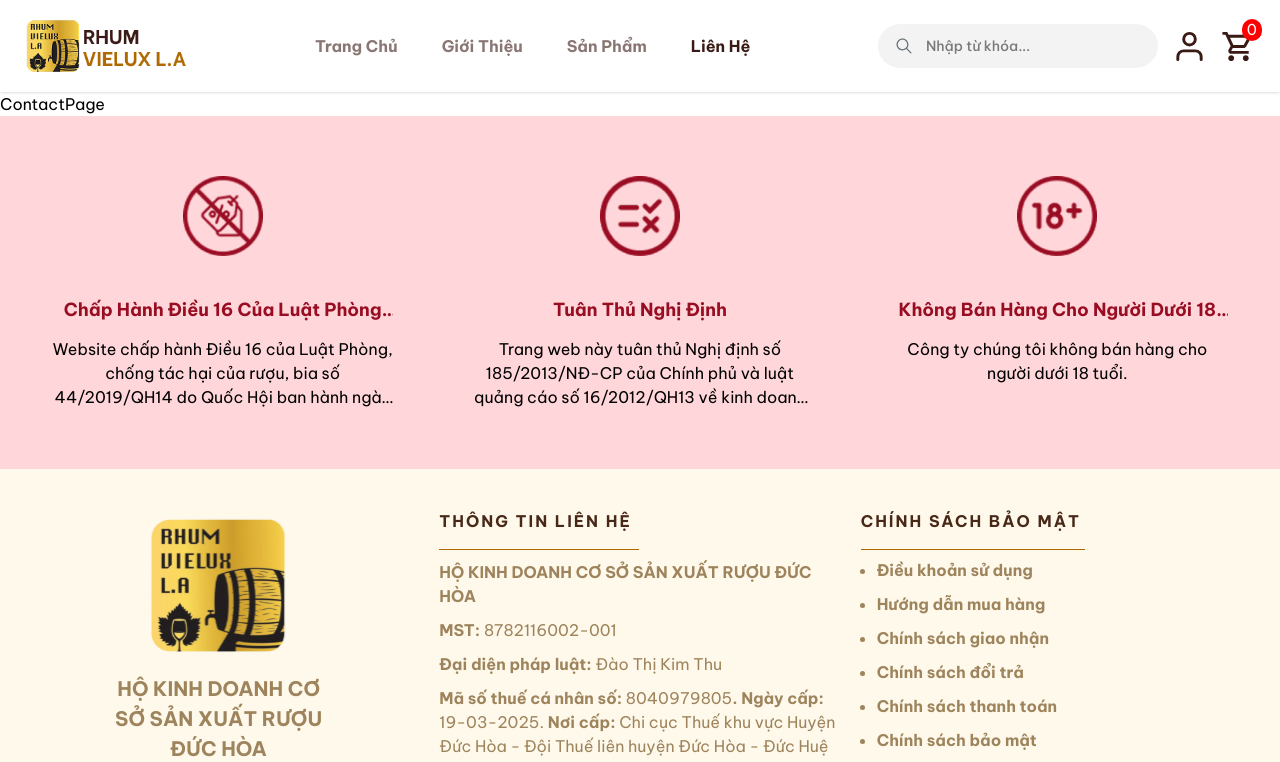
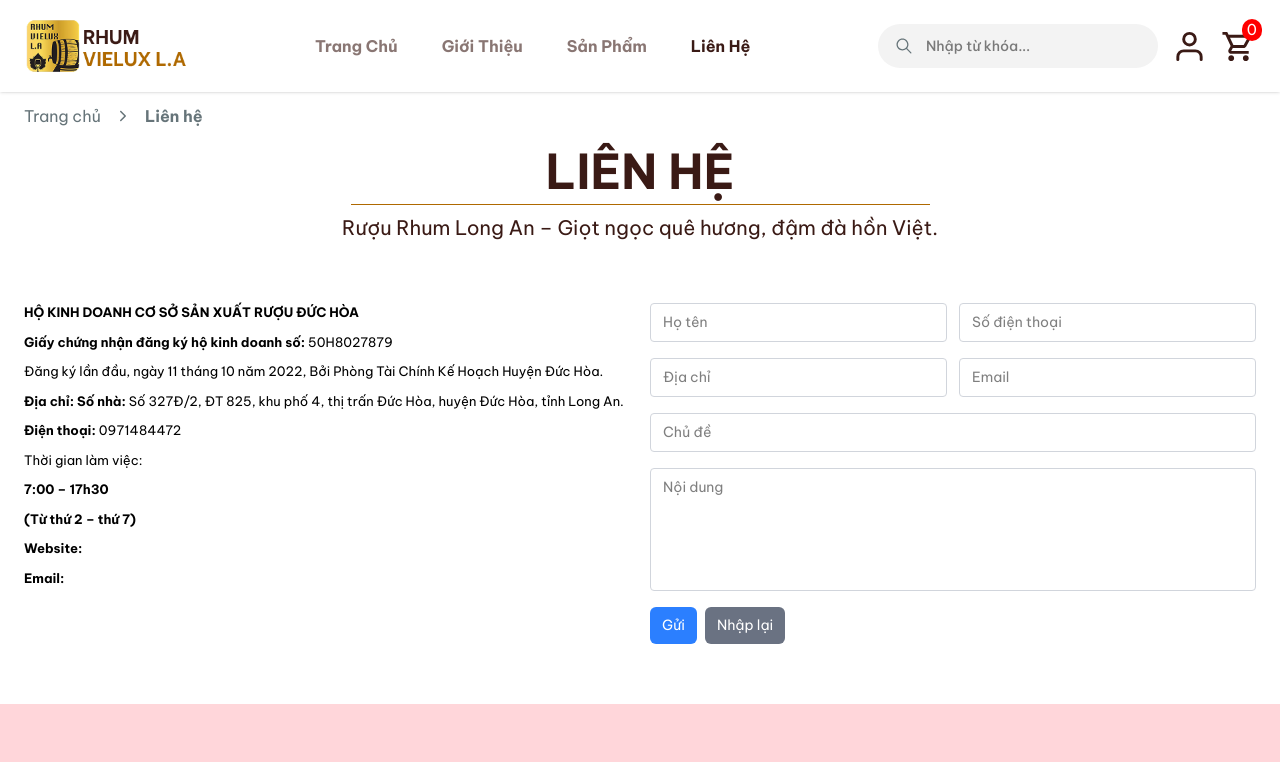
Before and after one commit to VoTrieuAn/Rhum-Vielux-L.A, a React (Vite) app: page /contact in a window 1280 px wide. Shown: the top 762 px of the page. Built offline with nearby package versions, Linux system fonts and the light colour scheme; a web font is replaced by a local one.

Commit message:
Contact Page

```diff
--- /dev/null
+++ b/src/pages/client/contact/ContactContent.jsx
@@ -0,0 +1,112 @@
+const ContactContent = () => {
+  const handleSubmit = (e) => {
+    e.preventDefault();
+    const formData = new FormData(e.target);
+    const data = Object.fromEntries(formData.entries());
+    console.log(data);
+    // Add your form submission logic here
+  };
+
+  return (
+    <div className="p-normal">
+      <div className="container">
+        <div className="grid grid-cols-1 gap-5 lg:grid-cols-2">
+          <div className="information flex flex-col gap-2.5 text-[13px]">
+            <p className="font-bold uppercase">
+              HỘ KINH DOANH CƠ SỞ SẢN XUẤT RƯỢU ĐỨC HÒA
+            </p>
+            <p>
+              Giấy chứng nhận đăng ký hộ kinh doanh số: <span>50H8027879</span>
+            </p>
+            <p>
+              <span>
+                Đăng ký lần đầu, ngày 11 tháng 10 năm 2022, Bởi Phòng Tài Chính
+                Kế Hoạch Huyện Đức Hòa.
+              </span>
+            </p>
+
+            <p>
+              Địa chỉ: Số nhà:{" "}
+              <span>
+                Số 327Đ/2, ĐT 825, khu phố 4, thị trấn Đức Hòa, huyện Đức Hòa,
+                tỉnh Long An.
+              </span>
+            </p>
+            <p>
+              Điện thoại: <span>0971484472</span>
+            </p>
+            <div>Thời gian làm việc:</div>
+            <p>7:00 – 17h30 </p>
+            <p>(Từ thứ 2 – thứ 7)</p>
+            <p>Website:</p>
+            <p>Email:</p>
+          </div>
+          <div className="">
+            <form
+              className="flex w-full flex-col gap-4 text-[14px]"
+              onSubmit={handleSubmit}
+            >
+              <div className="grid grid-cols-1 gap-3 sm:grid-cols-2">
+                <input
+                  type="text"
+                  name="fullName"
+                  placeholder="Họ tên"
+                  className="rounded-[4px] border border-gray-300 px-3 py-2 focus:outline-2 focus:outline-blue-200"
+                />
+                <input
+                  type="tel"
+                  name="phone"
+                  placeholder="Số điện thoại"
+                  className="rounded-[4px] border border-gray-300 px-3 py-2 focus:outline-2 focus:outline-blue-200"
+                />
+              </div>
+              <div className="grid grid-cols-1 gap-3 sm:grid-cols-2">
+                <input
+                  type="text"
+                  name="address"
+                  placeholder="Địa chỉ"
+                  className="rounded-[4px] border border-gray-300 px-3 py-2 focus:outline-2 focus:outline-blue-200"
+                />
+                <input
+                  type="email"
+                  name="email"
+                  placeholder="Email"
+                  className="rounded-[4px] border border-gray-300 px-3 py-2 focus:outline-2 focus:outline-blue-200"
+                />
+              </div>
+              <input
+                type="text"
+                name="topic"
+                placeholder="Chủ đề"
+                className="w-full rounded-[4px] border border-gray-300 px-3 py-2 focus:outline-2 focus:outline-blue-200"
+              />
+              <textarea
+                name=""
+                rows="5"
+                placeholder="Nội dung"
+                className="w-full rounded-[4px] border border-gray-300 px-3 py-2 focus:outline-2 focus:outline-blue-200"
+                style={{ resize: "none" }}
+              ></textarea>
+              <div className="flex gap-2">
+                <button
+                  type="submit"
+                  className="cursor-pointer rounded-[6px] bg-blue-500 px-3 py-2 text-white hover:bg-blue-400"
+                >
+                  Gửi
+                </button>
+
+                <button
+                  type="reset"
+                  className="cursor-pointer rounded-[6px] bg-gray-500 px-3 py-2 text-white hover:bg-gray-400"
+                >
+                  Nhập lại
+                </button>
+              </div>
+            </form>
+          </div>
+        </div>
+      </div>
+    </div>
+  );
+};
+export default ContactContent;
--- /dev/null
+++ b/src/pages/client/contact/ContactHeader.jsx
@@ -0,0 +1,19 @@
+import { IoIosArrowForward } from "react-icons/io";
+import { Link } from "react-router-dom";
+
+const ContactHeader = () => {
+  return (
+    <>
+      <div className="mt-3 px-4 sm:px-6">
+        <div className="container">
+          <div className="flex items-center gap-3.5 text-[#667479]">
+            <Link to="/">Trang chủ</Link>
+            <IoIosArrowForward />
+            <div className="cursor-pointer font-bold">Liên hệ</div>
+          </div>
+        </div>
+      </div>
+    </>
+  );
+};
+export default ContactHeader;
--- /dev/null
+++ b/src/pages/client/contact/ContactTitle.jsx
@@ -0,0 +1,23 @@
+import { IoIosArrowForward } from "react-icons/io";
+import { Link } from "react-router-dom";
+
+const ContactTitle = () => {
+  return (
+    <>
+      <section className="mt-5 px-4 sm:px-6">
+        <div className="container mx-auto">
+          <div className="text-primary text-center">
+            <h1 className="mb-2 text-4xl font-bold sm:text-[42px] md:text-5xl">
+              LIÊN HỆ
+            </h1>
+            <hr className="text-secondary m-auto w-full items-center lg:w-[579px]" />
+            <h1 className="mt-2 text-[16px] font-normal sm:text-[18px] lg:text-[20px]">
+              Rượu Rhum Long An – Giọt ngọc quê hương, đậm đà hồn Việt.
+            </h1>
+          </div>
+        </div>
+      </section>
+    </>
+  );
+};
+export default ContactTitle;
--- a/src/pages/client/contact/index.jsx
+++ b/src/pages/client/contact/index.jsx
@@ -1,10 +1,15 @@
 import Seo from "@components/Seo";
+import ContactContent from "./ContactContent";
+import ContactHeader from "./ContactHeader";
+import ContactTitle from "./ContactTitle";
 
 const ContactPage = () => {
   return (
     <>
       <Seo title="Liên hệ" />
-      <div>ContactPage</div>
+      <ContactHeader />
+      <ContactTitle />
+      <ContactContent />
     </>
   );
 };
```
